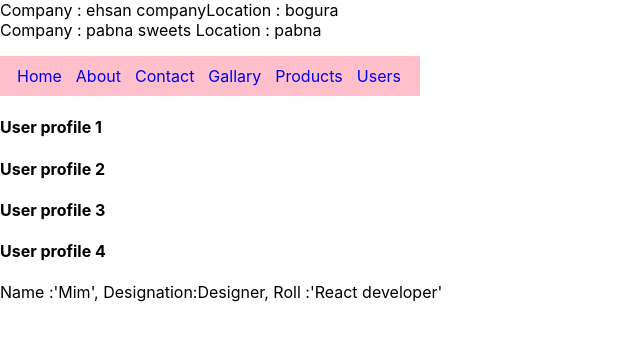
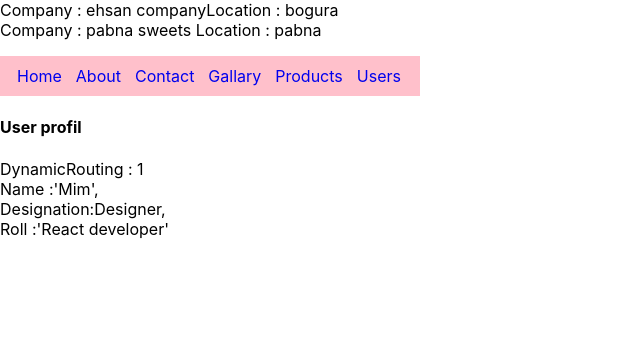
Before and after one commit to Mim-Hakkani/ReactRouter6, a React (Create React App) app: page /users/1 in a window 1280 px wide. Shown: the top 340 px of the page, without its empty margins (0-640 px from the left). Built offline with nearby package versions, Linux system fonts and the light colour scheme.

Commit message:
useParams for dynamic id get

```diff
--- a/src/pages/UserDetails.js
+++ b/src/pages/UserDetails.js
@@ -2,13 +2,13 @@ import React from 'react';
 import { useParams } from 'react-router-dom';
 
 const UserDetails = () => {
-    const id = useParams();
-    console.log('amarid:',id.userId);
+    const {userId} = useParams();
+    // console.log('amarid:',id.userId);
     return (
         <div>
-            {/* DynamicRouting : {userId} */}
-            Name :'Mim',
-            Designation:Designer,
+            DynamicRouting : {userId} <br/>
+            Name :'Mim',<br/>
+            Designation:Designer,<br/>
             Roll :'React developer'
         </div>
     );
--- a/src/pages/Users.js
+++ b/src/pages/Users.js
@@ -4,10 +4,8 @@ import { Outlet } from 'react-router-dom';
 const Users = () => {
     return (
         <div>
-            <h4>User profile 1</h4>
-            <h4>User profile 2</h4>
-            <h4>User profile 3</h4>
-            <h4>User profile 4</h4>
+            <h4>User profil</h4>
+
             <Outlet/>
         </div>
     );
```
